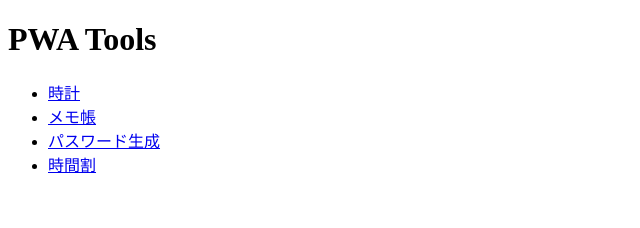
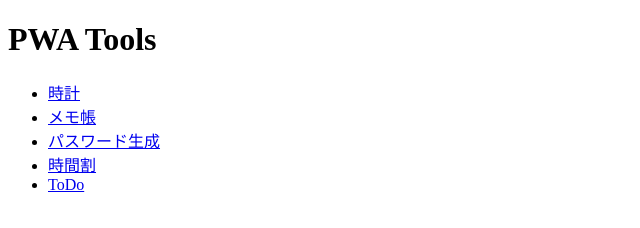
Before and after one commit to comame/comame.xyz, a plain HTML site: page tools/index.html in a window 1280 px wide. Shown: the full height of the page, 0-640 px from the left. Drawn offline with Linux system fonts and the light colour scheme.

Commit message:
added todo

```diff
--- a/tools/index.html
+++ b/tools/index.html
@@ -14,6 +14,7 @@
         <li><a href="./notepad">メモ帳</a></li>
         <li><a href="./gen-password">パスワード生成</a></li>
         <li><a href="./timetable">時間割</a></li>
+        <li><a href="./todo">ToDo</a></li>
     </ul>
 </body>
 </html>
```
